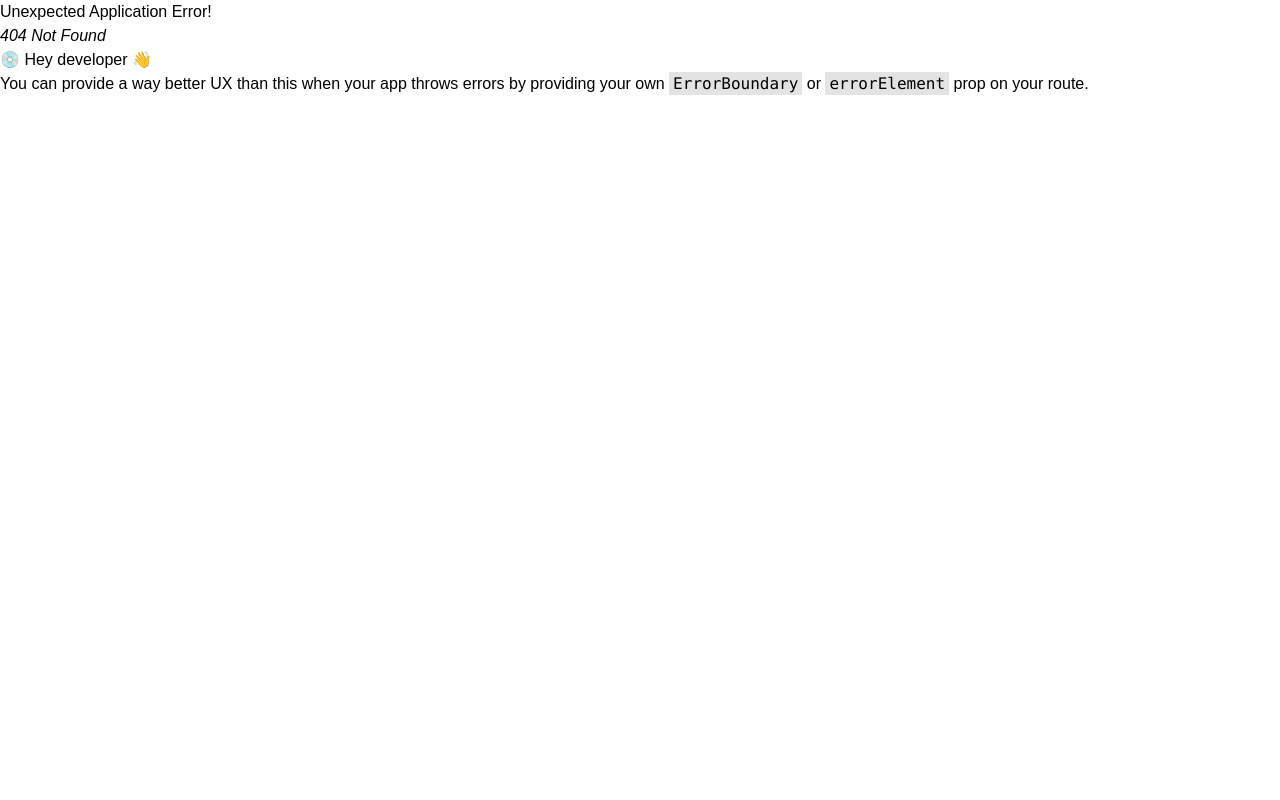
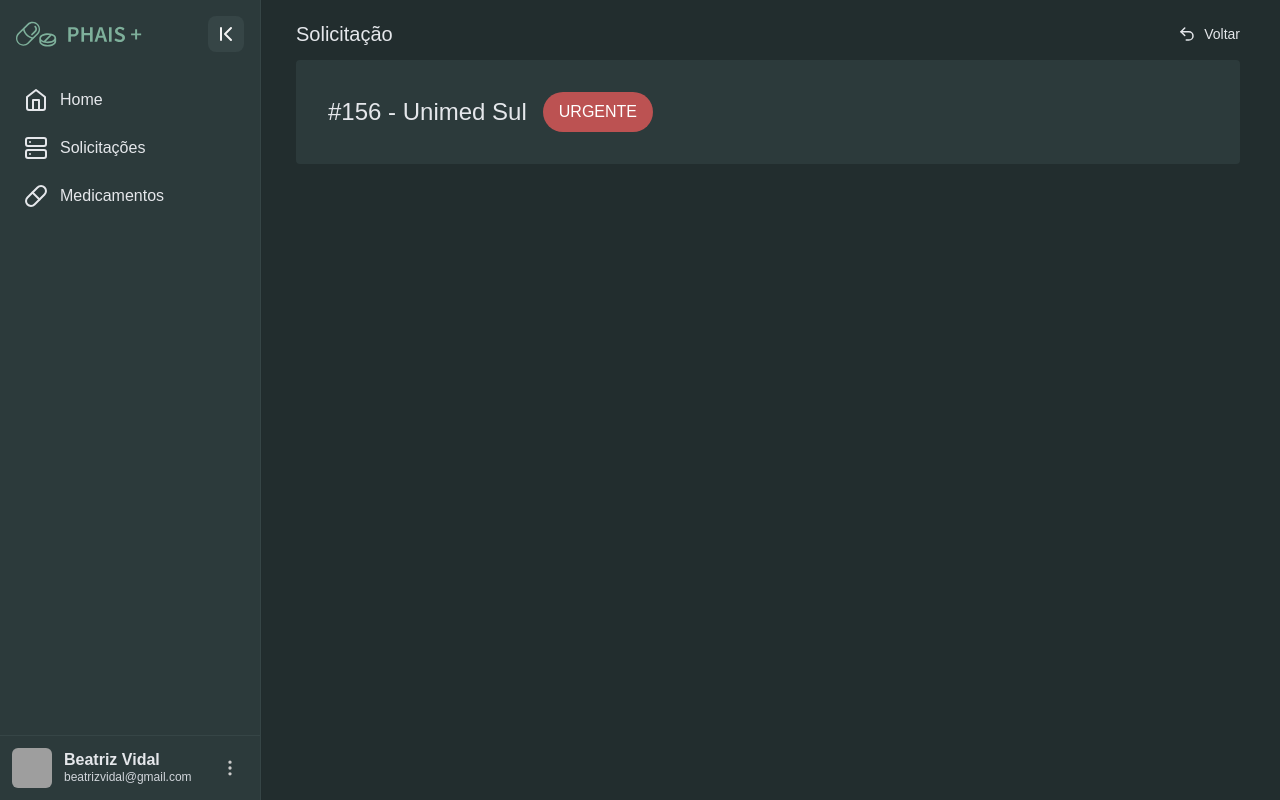
Before and after one commit to yagowb/phais-plus, a React (Vite) app in the folder client/: page /solicitacao-individual in a window 1280 px wide. Before the commit this address had no page. Built offline with nearby package versions, Linux system fonts and the light colour scheme; grey boxes are pictures that could not be loaded.

Commit message:
:sparkles: feat: Criar Página de Solicitação Individual

```diff
--- /dev/null
+++ b/client/src/components/Urgency/index.jsx
@@ -0,0 +1,18 @@
+
+const Urgency = ({ urgency }) => {
+  const urgencyColors = {
+    baixa: "bg-urgencyColor-green",
+    media: "bg-urgencyColor-yellow",
+    urgente: "bg-urgencyColor-red",
+  };
+
+  const badgeColor = urgencyColors[urgency];
+
+  return (
+    <span className={`inline-block py-2 px-4 rounded-full font-sm uppercase text-white ${badgeColor}`}>
+      {urgency}
+    </span>
+  );
+};
+
+export default Urgency;
--- a/client/src/main.jsx
+++ b/client/src/main.jsx
@@ -9,6 +9,7 @@ import Detalhes from "./pages/Detalhes";
 import Solicitacoes from "./pages/Solicitacoes";
 import Home from "./pages/Home";
 import Admin from "./pages/Admin/Requisicoes";
+import SolicitacaoIndividual from "./pages/SolicitacaoIndividual";
 
 import { Toaster } from "react-hot-toast";
 
@@ -49,6 +50,10 @@ const router = createBrowserRouter([
     path: "/admin",
     element: <Admin />,
   },
+  {
+    path: "/solicitacao-individual",
+    element: <SolicitacaoIndividual />,
+  },
 ]);
 
 ReactDOM.createRoot(document.getElementById("root")).render(
--- /dev/null
+++ b/client/src/mocks/detalhesSolicitacoes.jsx
@@ -0,0 +1,12 @@
+const detalhesSolicitacoes = {
+    cod: "#156",
+    nome: "Unimed Sul",
+    quantidade: "20",
+    medicamento: "Dipirona Monoidratada 500mg",
+    solicitante: "Unimed Fortaleza - Unidade Sul",
+    descricao:
+      "Olá! Nosso fornecedor vai demorar mais do que o esperado e estamos precisando urgentemente dos medicamentos",
+    prazo: "3 dias",
+  };
+
+  export { detalhesSolicitacoes }
--- /dev/null
+++ b/client/src/pages/SolicitacaoIndividual/DetailItem/index.jsx
@@ -0,0 +1,68 @@
+function InfoItem({ title, content }) {
+  return (
+    <section>
+      <div className="text-neutral-main text-sm">{title}</div>
+      {typeof content === "object" ? InfoListFormat(content) : <div>{content}</div>}
+    </section>
+  );
+}
+
+function InfoListFormat(list) {
+  return (
+    <div className="px-4">
+      <ul className="list-disc pl-3">
+        {list.map((item, index) => (
+          <li key={index}>{item}</li>
+        ))}
+      </ul>
+    </div>
+  );
+}
+
+function PresentationItem({ data }){
+  return (
+    <div>
+      {data.map((item, index) => (
+        <section key={index}>
+          <h2 className="text-lg">
+            {item.titulo}
+          </h2>
+          {PresentationListFormat(item.detalhes)}
+          <section className="pl-4">
+            <h3 className="text-neutral-300">Dosagem</h3>
+            {PresentationListFormat(item.dosagem)}
+          </section>
+        </section>
+        )
+      )}
+    </div>
+  )
+}
+
+function PresentationListFormat(list) {
+  return (
+    <ul className="list-disc pl-8 text-neutral-main">
+      {Object.entries(list).map(([index, item]) => (
+        <li key={index}>{item}</li>
+      ))}
+    </ul>
+  );
+}
+
+function ContainerItem({ title, data }) {
+  return (
+    <section className="space-y-1 flex-1 w-full">
+      <div className="text-sm w-full text-neutral-main">{title}</div>
+      <ul className="bg-bg-layer w-full rounded-lg divide-y divide-custom-divide">
+        {data.map((item, index) => (
+          <li key={index} className="p-4">
+            <h1>{item.nome}</h1>{" "}
+            <p className="font-thin text-sm">{item.fabricante}</p>
+          </li>
+        ))}
+      </ul>
+    </section>
+  );
+}
+
+export {InfoItem, PresentationItem, ContainerItem};
--- /dev/null
+++ b/client/src/pages/SolicitacaoIndividual/DetailSection/index.jsx
@@ -0,0 +1,13 @@
+function DetailSection({ title, children }){
+  return (
+    <div className="md:w-3/5 space-y-3">
+      <h1 className="text-xl font-semibold">
+        {title}
+      </h1>
+
+      {children}
+    </div>
+  )
+}
+
+export default DetailSection
--- /dev/null
+++ b/client/src/pages/SolicitacaoIndividual/index.jsx
@@ -0,0 +1,21 @@
+import { detalhesSolicitacoes } from "../../mocks/detalhesSolicitacoes";
+import BaseLayout from "./../../components/BaseLayout";
+import solicitacaoTipo from "/solicitacao-tipo.svg";
+import Urgency from "../../components/Urgency";
+
+
+function SolicitacaoIndividual() {
+  return (
+    <BaseLayout pageName="Solicitação" backPath="/solicitacoes" style="p-8">
+        <div className="w-full flex items-center gap-4">
+          <p className="text-2xl">{detalhesSolicitacoes.cod + " - " + detalhesSolicitacoes.nome}</p>
+          <Urgency urgency={'urgente'}/>
+        </div>
+
+
+
+    </BaseLayout>
+  );
+}
+
+export default SolicitacaoIndividual;
--- a/client/tailwind.config.js
+++ b/client/tailwind.config.js
@@ -17,6 +17,11 @@ export default {
           layer: "#364546",
           dark: "#222D2E",
           "layer-hover": "#425657",
+        },
+        urgencyColor: {
+          green: "#2E875C",
+          yellow: "#AA8F00",
+          red: "#BC5252",
         },
         green: {
           main: "#7EB09B",
```
Also changed, not shown: client/public/solicitacao-tipo.svg (added).
